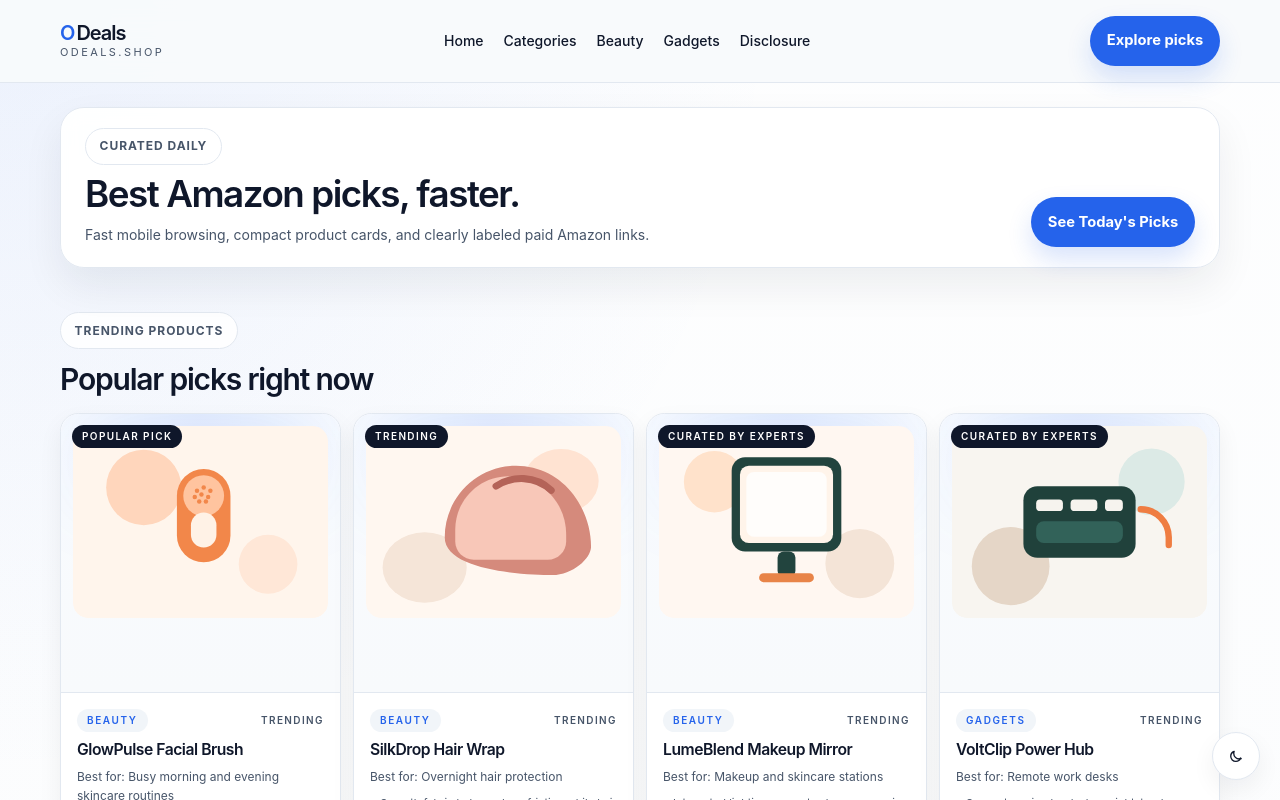
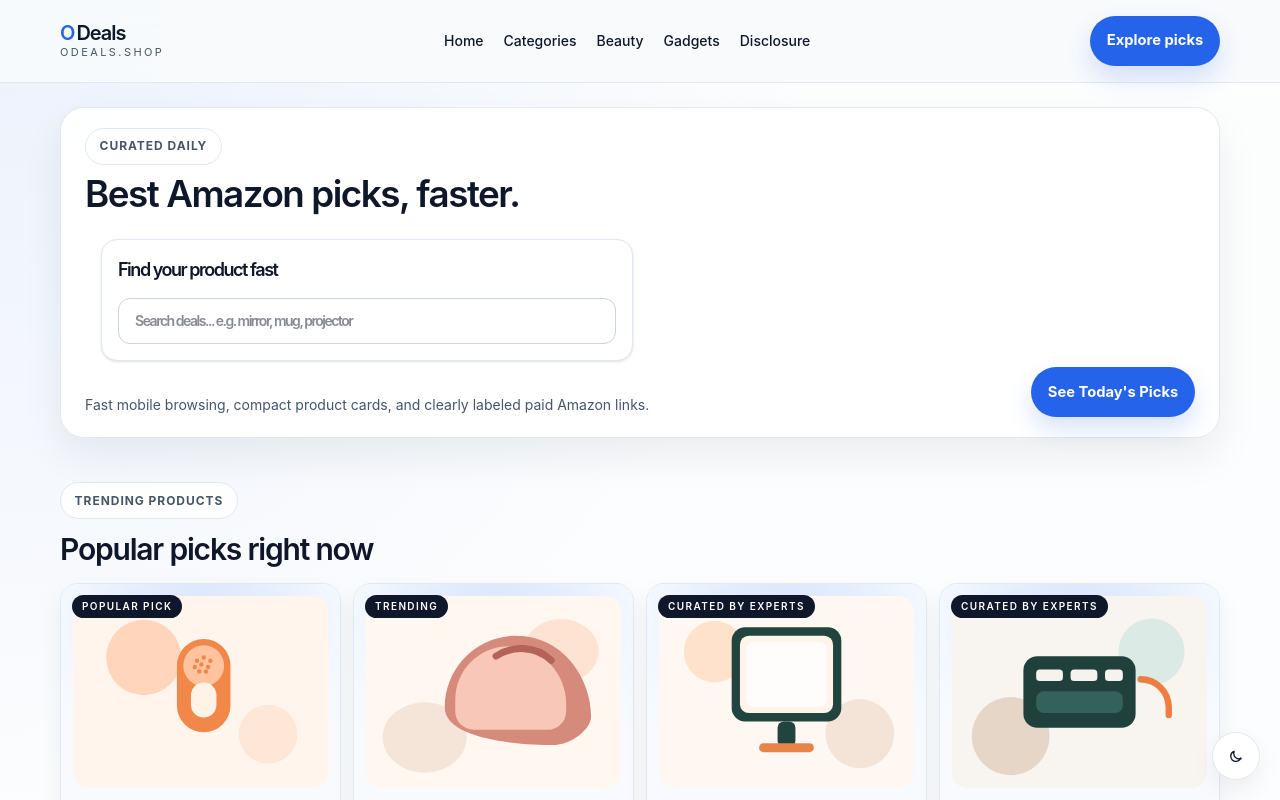
Before and after one commit to ausafusa/odeals, a Next.js app: page / in a window 1280 px wide. Shown: the top 800 px of the page. Built offline with nearby package versions, Linux system fonts and the light colour scheme.

Commit message:
Update page.tsx

```diff
--- a/app/page.tsx
+++ b/app/page.tsx
@@ -40,6 +40,7 @@ export default function HomePage() {
               <span className="eyebrow">Curated daily</span>
               <h1 className="text-[1.75rem] font-semibold leading-8 tracking-[-0.04em] sm:text-[2.3rem] sm:leading-[2.6rem]">
                 Best Amazon picks, faster.
+                <HomeSearch />
               </h1>
               <p className="max-w-xl text-sm leading-6 text-[color:var(--secondary-text)]">
                 Fast mobile browsing, compact product cards, and clearly labeled paid Amazon links.
```
